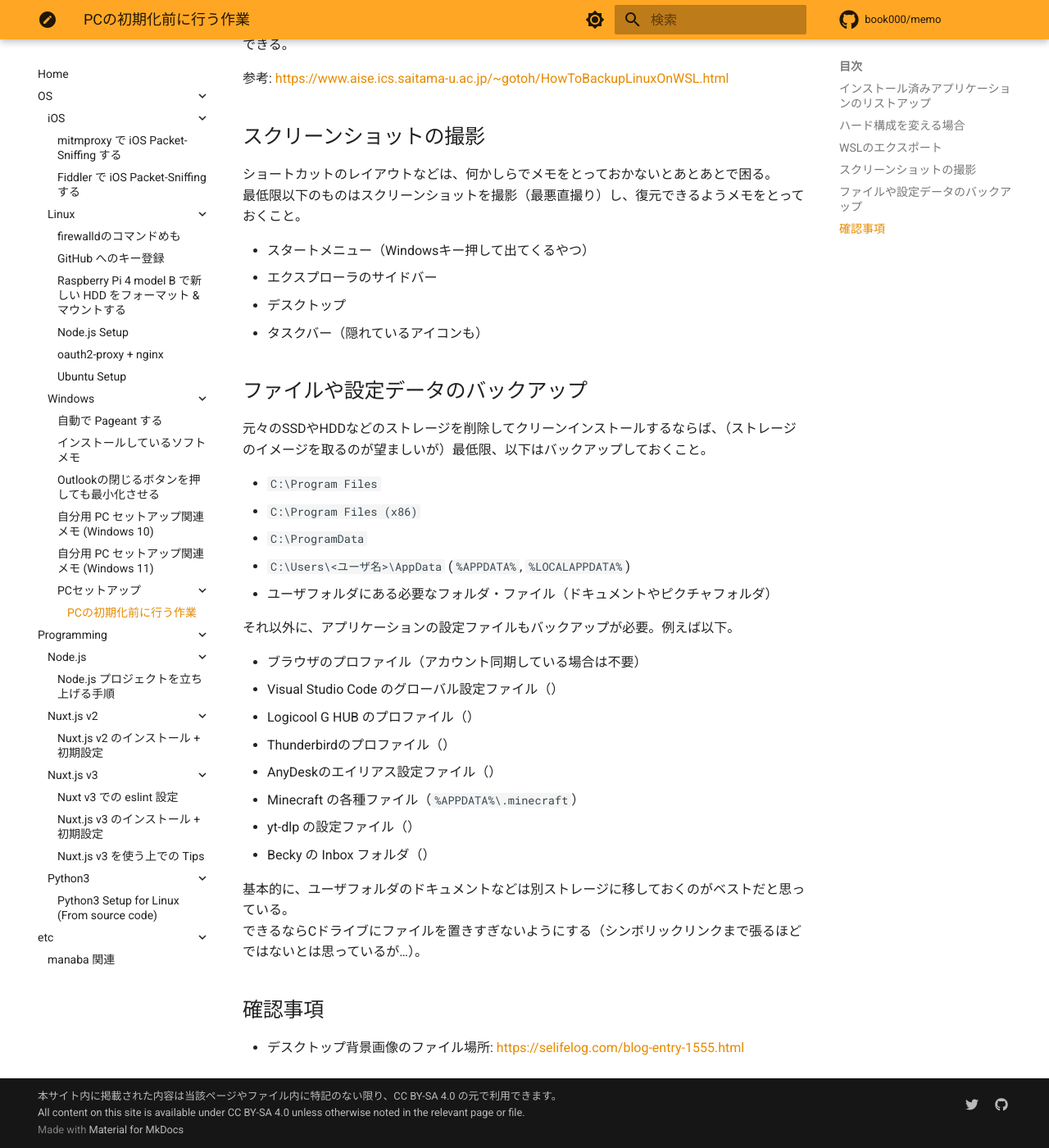
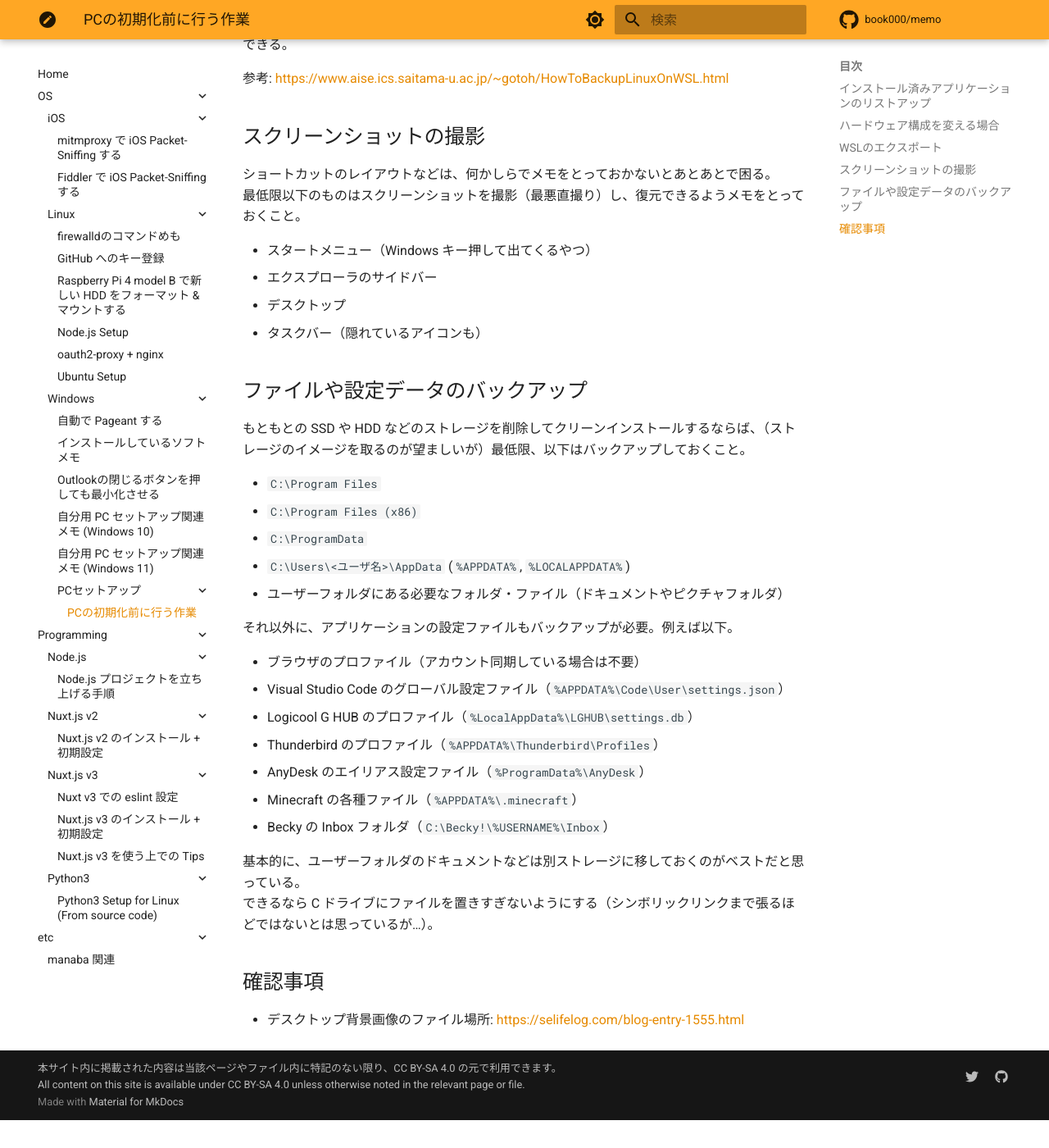
Before and after one commit to book000/memo, an MkDocs documentation site: the page built from docs/os/windows/setup/before-reset.md, in a window 1280 px wide and 1400 px high, scrolled down 566 px. Shown: the whole window at 82% size. Built offline with MkDocs 1.6.1 and Material for MkDocs 9.7.7, drawn with Linux system fonts in a browser that asks for light colours; comment, search, counter and statistics services are not loaded; after the commit the page ends 1932 px from its top, so only the background shows below that; some of the changed text lies outside the part shown.

Commit message:
feat: とりあえずtextlint適用とか

```diff
--- a/docs/os/windows/setup/before-reset.md
+++ b/docs/os/windows/setup/before-reset.md
@@ -3,15 +3,15 @@
 ## インストール済みアプリケーションのリストアップ
 
 [プログラムの追加と削除 一覧出力](https://forest.watch.impress.co.jp/library/software/pglst/) などを利用して記録を取っておく。
-保存ボタンはCSV出力。CubePDFなどを利用してPDFとして出力しておくと良い。
+保存ボタンは CSV 出力。CubePDF などを利用して PDF として出力しておくと良い。
 
-## ハード構成を変える場合
+## ハードウェア構成を変える場合
 
-ハードウェアの構成が変わるとライセンスが自動処理されなくなるので、ハードウェアを変更するならば事前にMicrosoftアカウントとユーザを紐付けておくこと。
+ハードウェアの構成が変わるとライセンスが自動処理されなくなるので、ハードウェアを変更するならば事前に Microsoft アカウントとユーザーを紐づけておくこと。
 
 ## WSLのエクスポート
 
-Windows Subsystem for LinuxにてUbuntuなどを利用している場合、エクスポートしておくと良い。
+Windows Subsystem for Linux にて Ubuntu などを利用している場合、エクスポートしておくと良い。
 
 `wsl -l -v` で導入中のイメージを確認し、`wsl --export <NAME> <FILENAME>` でエクスポートできる。
 
@@ -22,34 +22,33 @@
 ショートカットのレイアウトなどは、何かしらでメモをとっておかないとあとあとで困る。
 最低限以下のものはスクリーンショットを撮影（最悪直撮り）し、復元できるようメモをとっておくこと。
 
-- スタートメニュー（Windowsキー押して出てくるやつ）
+- スタートメニュー（Windows キー押して出てくるやつ）
 - エクスプローラのサイドバー
 - デスクトップ
 - タスクバー（隠れているアイコンも）
 
 ## ファイルや設定データのバックアップ
 
-元々のSSDやHDDなどのストレージを削除してクリーンインストールするならば、（ストレージのイメージを取るのが望ましいが）最低限、以下はバックアップしておくこと。
+もともとの SSD や HDD などのストレージを削除してクリーンインストールするならば、（ストレージのイメージを取るのが望ましいが）最低限、以下はバックアップしておくこと。
 
 - `C:\Program Files`
 - `C:\Program Files (x86)`
 - `C:\ProgramData`
 - `C:\Users\<ユーザ名>\AppData` (`%APPDATA%`, `%LOCALAPPDATA%`)
-- ユーザフォルダにある必要なフォルダ・ファイル（ドキュメントやピクチャフォルダ）
+- ユーザーフォルダにある必要なフォルダ・ファイル（ドキュメントやピクチャフォルダ）
 
 それ以外に、アプリケーションの設定ファイルもバックアップが必要。例えば以下。
 
 - ブラウザのプロファイル（アカウント同期している場合は不要）
-- Visual Studio Code のグローバル設定ファイル（）
-- Logicool G HUB のプロファイル（）
-- Thunderbirdのプロファイル（）
-- AnyDeskのエイリアス設定ファイル（）
+- Visual Studio Code のグローバル設定ファイル（`%APPDATA%\Code\User\settings.json`）
+- Logicool G HUB のプロファイル（`%LocalAppData%\LGHUB\settings.db`）
+- Thunderbird のプロファイル（`%APPDATA%\Thunderbird\Profiles`）
+- AnyDesk のエイリアス設定ファイル（`%ProgramData%\AnyDesk`）
 - Minecraft の各種ファイル（`%APPDATA%\.minecraft`）
-- yt-dlp の設定ファイル（）
-- Becky の Inbox フォルダ（）
+- Becky の Inbox フォルダ（`C:\Becky!\%USERNAME%\Inbox`）
 
-基本的に、ユーザフォルダのドキュメントなどは別ストレージに移しておくのがベストだと思っている。
-できるならCドライブにファイルを置きすぎないようにする（シンボリックリンクまで張るほどではないとは思っているが…）。
+基本的に、ユーザーフォルダのドキュメントなどは別ストレージに移しておくのがベストだと思っている。
+できるなら C ドライブにファイルを置きすぎないようにする（シンボリックリンクまで張るほどではないとは思っているが…）。
 
 ## 確認事項
 
```
Also changed, not shown: docs/os/windows/setup/index.md (+12 -12 lines).
